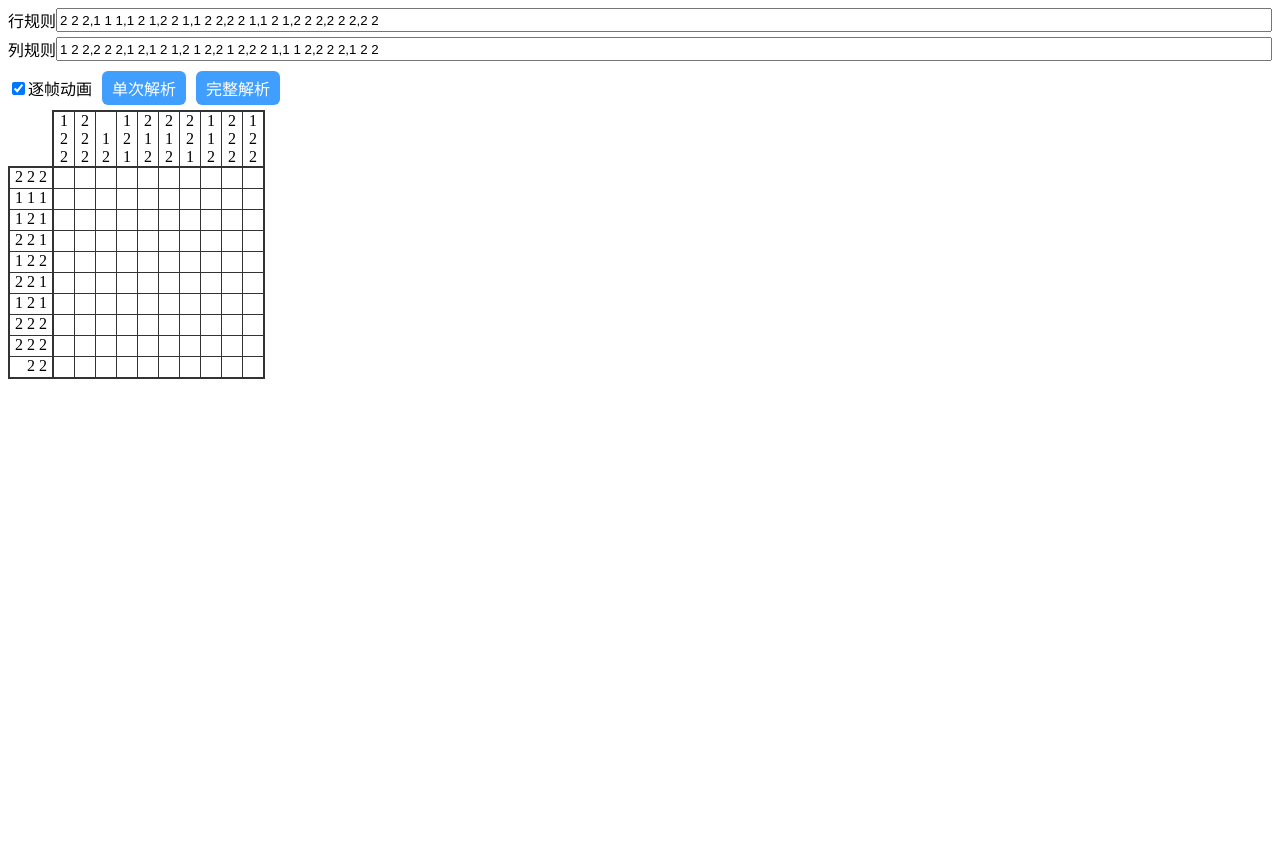
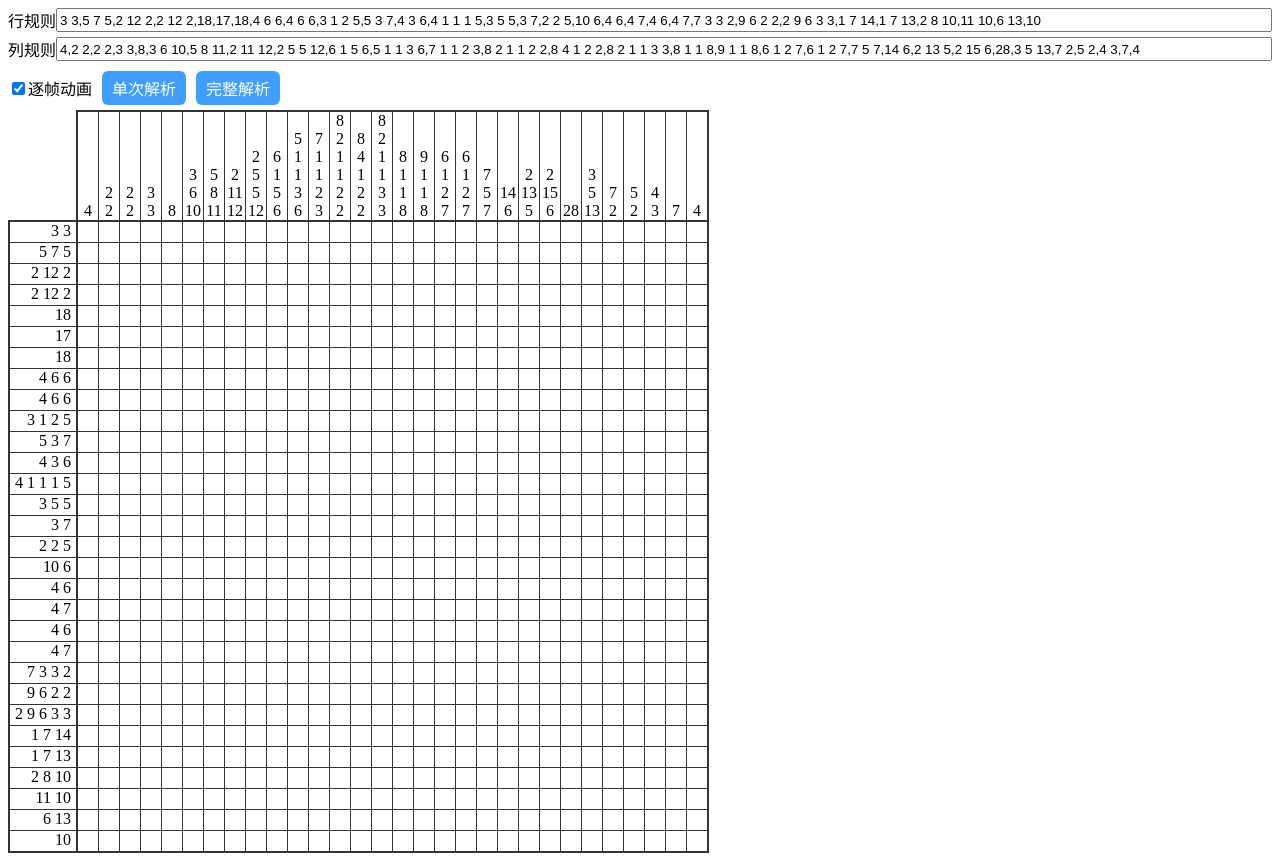
Before and after one commit to dkf717/dkf717.github.io, a plain HTML site: page NonogramSolver.html in a window 1280 px wide. Before the commit the page ends 800 px from the top, so only its background shows below. Drawn offline with Linux system fonts and the light colour scheme.

Commit message:
Update NonogramSolver.html

```diff
--- a/NonogramSolver.html
+++ b/NonogramSolver.html
@@ -173,12 +173,12 @@
       // --------------------------------------------------------------
       // 输入行规则
       // let inputRowRestrict = `2 3,5 5,7 6,8 7,8 8,8 8,8 8,8 8 4,8 8 2 2,8 8 2 2,7 13 2,7 14 3,6 6 8,12 6,12 4,3 5 4,2 4 4,1 3 5,2 4 6,1 3 6,2 3 7,2 3 8,3 2 14,2 1 1 1 15,2 16,3 3 18,27,12 12,27,26`;
-      // let inputRowRestrict = `3 3,5 7 5,2 12 2,2 12 2,18,17,18,4 6 6,4 6 6,3 1 2 5,5 3 7,4 3 6,4 1 1 1 5,3 5 5,3 7,2 2 5,10 6,4 6,4 7,4 6,4 7,7 3 3 2,9 6 2 2,2 9 6 3 3,1 7 14,1 7 13,2 8 10,11 10,6 13,10`;
-      let inputRowRestrict = `2 2 2,1 1 1,1 2 1,2 2 1,1 2 2,2 2 1,1 2 1,2 2 2,2 2 2,2 2`;
+      let inputRowRestrict = `3 3,5 7 5,2 12 2,2 12 2,18,17,18,4 6 6,4 6 6,3 1 2 5,5 3 7,4 3 6,4 1 1 1 5,3 5 5,3 7,2 2 5,10 6,4 6,4 7,4 6,4 7,7 3 3 2,9 6 2 2,2 9 6 3 3,1 7 14,1 7 13,2 8 10,11 10,6 13,10`;
+      // let inputRowRestrict = `2 2 2,1 1 1,1 2 1,2 2 1,1 2 2,2 2 1,1 2 1,2 2 2,2 2 2,2 2`;
       // 输入列规则
       // let inputColRestrict = `3 2,7 6 3,10 12,12 3 1 5,12 2 1 4,15 5,14 5,12 5,10 4,7 1 4,2 1 4,7 3 1 4,16 1 5,19 2 2,20 3 2,21 4 2,14 12,11 10,8 9,2 8,2 8,2 8,4 9,6 10,2 5 12,1 19,1 17,2 17,6 12,4 9`;
-      // let inputColRestrict = `4,2 2,2 2,3 3,8,3 6 10,5 8 11,2 11 12,2 5 5 12,6 1 5 6,5 1 1 3 6,7 1 1 2 3,8 2 1 1 2 2,8 4 1 2 2,8 2 1 1 3 3,8 1 1 8,9 1 1 8,6 1 2 7,6 1 2 7,7 5 7,14 6,2 13 5,2 15 6,28,3 5 13,7 2,5 2,4 3,7,4`;
-      let inputColRestrict = `1 2 2,2 2 2,1 2,1 2 1,2 1 2,2 1 2,2 2 1,1 1 2,2 2 2,1 2 2`;
+      let inputColRestrict = `4,2 2,2 2,3 3,8,3 6 10,5 8 11,2 11 12,2 5 5 12,6 1 5 6,5 1 1 3 6,7 1 1 2 3,8 2 1 1 2 2,8 4 1 2 2,8 2 1 1 3 3,8 1 1 8,9 1 1 8,6 1 2 7,6 1 2 7,7 5 7,14 6,2 13 5,2 15 6,28,3 5 13,7 2,5 2,4 3,7,4`;
+      // let inputColRestrict = `1 2 2,2 2 2,1 2,1 2 1,2 1 2,2 1 2,2 2 1,1 1 2,2 2 2,1 2 2`;
 
       // 页面元素
       // --------------------------------------------------------------
```
